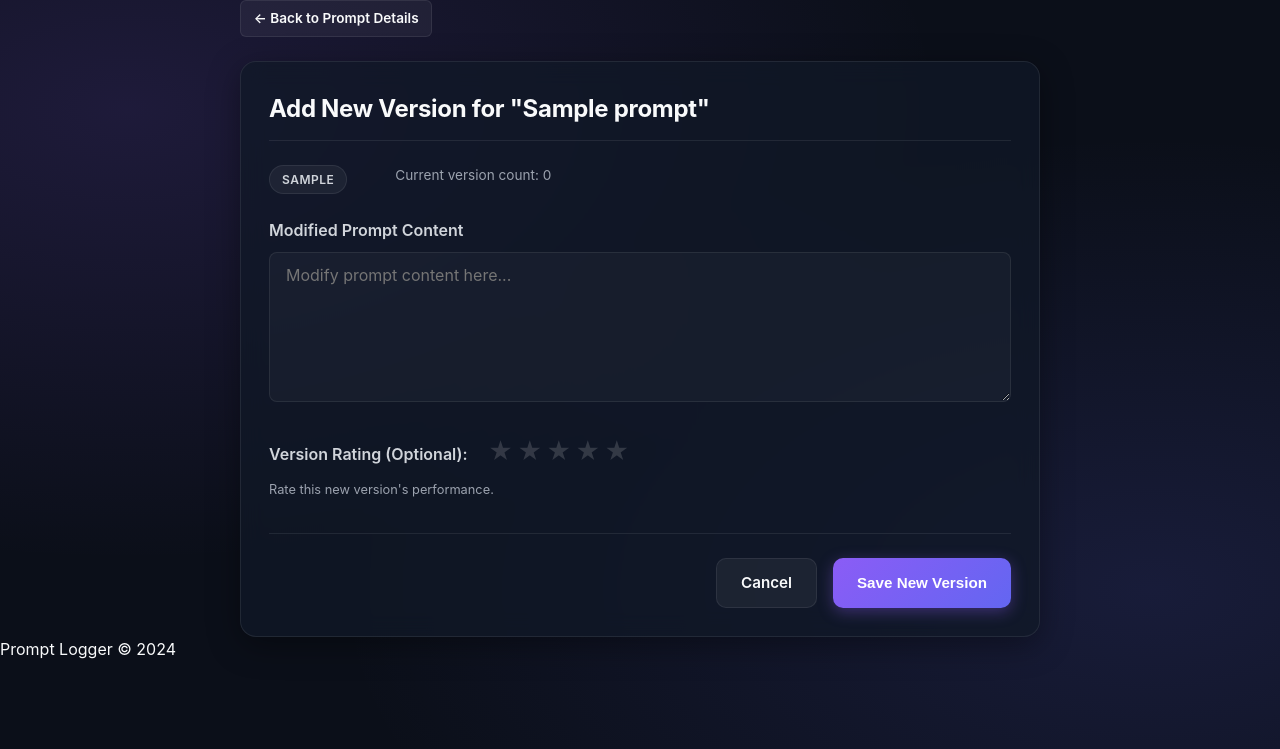
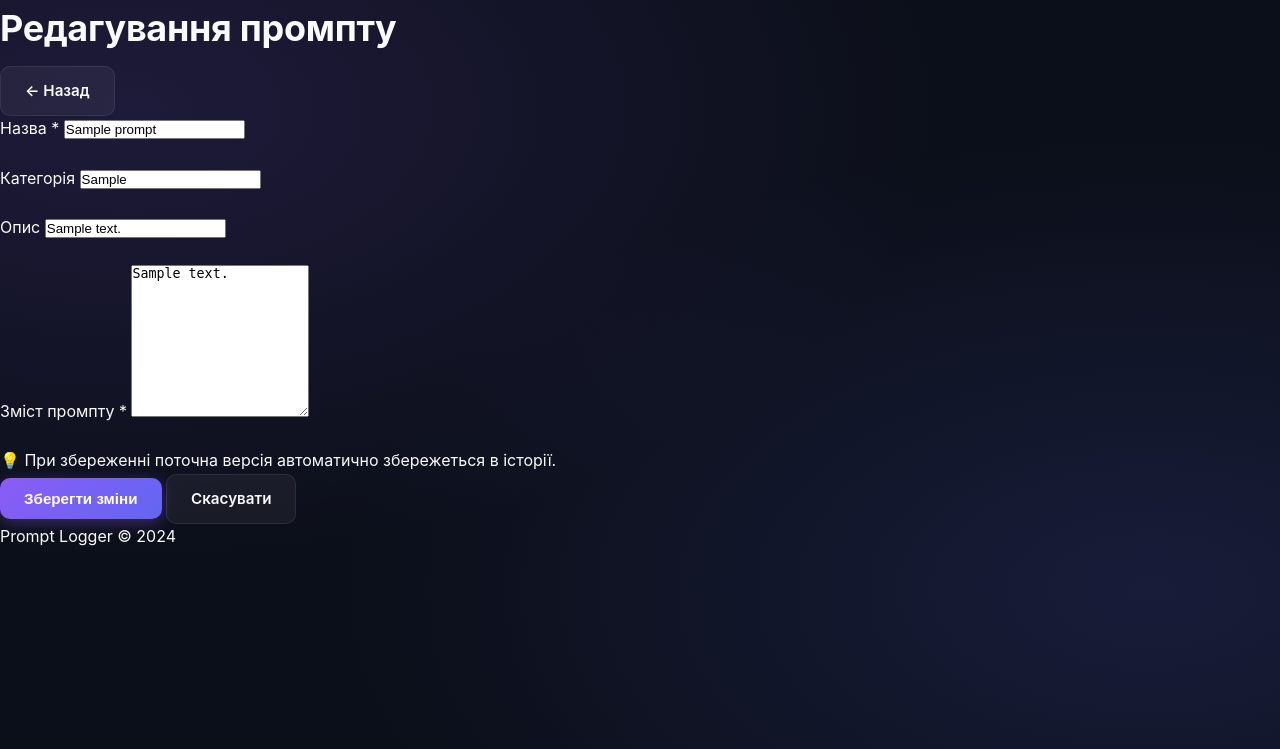
Before and after one commit to aqppann/promt_log, a Flask app: page /prompts/1/edit in a window 1280 px wide. Shown: the part 51-800 px from the top of the page. Run offline with Flask 3, Linux system fonts and the light colour scheme; tables that the repository leaves empty hold one stand-in row (values such as "Sample post"); parts of the project's set-up code (start-up, migrations or seed data) failed here and were passed over.

Commit message:
feat: edit template

```diff
--- a/templates/edit.html
+++ b/templates/edit.html
@@ -1,52 +1,53 @@
 {% extends 'base.html' %}
 
-{% block title %}New Version | {{ prompt.title }}{% endblock %}
+{% block title %}Редагування — {{ prompt.title }} — Prompt Logger{% endblock %}
 
 {% block content %}
-<div style="max-width: 800px; margin: 0 auto;">
-    <a href="{{ url_for('prompts.detail', id=prompt.id) }}" class="btn btn-secondary btn-sm" style="margin-bottom: 1.5rem;">← Back to Prompt Details</a>
+<div class="page-header">
+    <h1>Редагування промпту</h1>
+    <a href="{{ url_for('prompts.detail', prompt_id=prompt.id) }}" class="btn btn-secondary">← Назад</a>
+</div>
 
-    <div class="panel">
-        <div class="panel-header">
-            <h2>Add New Version for "{{ prompt.title }}"</h2>
+<div class="form-card">
+    <form action="{{ url_for('prompts.edit_post', prompt_id=prompt.id) }}" method="POST">
+
+        <div class="form-group">
+            <label for="title">Назва *</label>
+            <input type="text" id="title" name="title"
+                   value="{{ prompt.title }}"
+                   required>
         </div>
 
-        <div class="prompt-meta" style="margin-bottom: 1.5rem;">
-            <span class="badge badge-category badge-{{ prompt.category }}">{{ prompt.category }}</span>
-            <span class="badge badge-{{ prompt.target_model }}">{{ prompt.target_model }}</span>
-            <span style="font-size: 0.85rem; color: var(--text-muted);">Current version count: {{ prompt.versions | length }}</span>
+        <div class="form-group">
+            <label for="category">Категорія</label>
+            <input type="text" id="category" name="category"
+                   value="{{ prompt.category or '' }}"
+                   placeholder="Наприклад: Writing, Coding, Analysis">
         </div>
 
-        <form method="POST" action="{{ url_for('prompts.edit', id=prompt.id) }}">
-            <!-- New Prompt Content -->
-            <div class="form-group">
-                <label for="content" class="form-label">Modified Prompt Content</label>
-                <textarea id="content" name="content" class="form-control" placeholder="Modify prompt content here..." required>{% if latest_version %}{{ latest_version.content }}{% endif %}</textarea>
-            </div>
+        <div class="form-group">
+            <label for="description">Опис</label>
+            <input type="text" id="description" name="description"
+                   value="{{ prompt.description or '' }}"
+                   placeholder="Коротко про що цей промпт">
+        </div>
 
-            <!-- Rating -->
-            <div class="form-group">
-                <label class="form-label" style="display: inline-block; margin-right: 1rem;">Version Rating (Optional):</label>
-                <div class="star-rating">
-                    <input type="radio" id="star5" name="rating" value="5" {% if latest_version and latest_version.rating == 5 %}checked{% endif %}>
-                    <label for="star5">★</label>
-                    <input type="radio" id="star4" name="rating" value="4" {% if latest_version and latest_version.rating == 4 %}checked{% endif %}>
-                    <label for="star4">★</label>
-                    <input type="radio" id="star3" name="rating" value="3" {% if latest_version and latest_version.rating == 3 %}checked{% endif %}>
-                    <label for="star3">★</label>
-                    <input type="radio" id="star2" name="rating" value="2" {% if latest_version and latest_version.rating == 2 %}checked{% endif %}>
-                    <label for="star2">★</label>
-                    <input type="radio" id="star1" name="rating" value="1" {% if latest_version and latest_version.rating == 1 %}checked{% endif %}>
-                    <label for="star1">★</label>
-                </div>
-                <p style="font-size: 0.8rem; color: var(--text-muted); margin-top: 0.25rem;">Rate this new version's performance.</p>
-            </div>
+        <div class="form-group">
+            <label for="content">Зміст промпту *</label>
+            <textarea id="content" name="content" rows="10"
+                      required>{{ prompt.content }}</textarea>
+        </div>
 
-            <div style="display: flex; gap: 1rem; justify-content: flex-end; margin-top: 2rem; border-top: 1px solid var(--border-color); padding-top: 1.5rem;">
-                <a href="{{ url_for('prompts.detail', id=prompt.id) }}" class="btn btn-secondary">Cancel</a>
-                <button type="submit" class="btn btn-primary">Save New Version</button>
-            </div>
-        </form>
-    </div>
+        <div class="form-hint">
+            💡 При збереженні поточна версія автоматично збережеться в історії.
+        </div>
+
+        <div class="form-actions">
+            <button type="submit" class="btn btn-primary">Зберегти зміни</button>
+            <a href="{{ url_for('prompts.detail', prompt_id=prompt.id) }}" class="btn btn-secondary">Скасувати</a>
+        </div>
+
+    </form>
 </div>
+
 {% endblock %}
```
